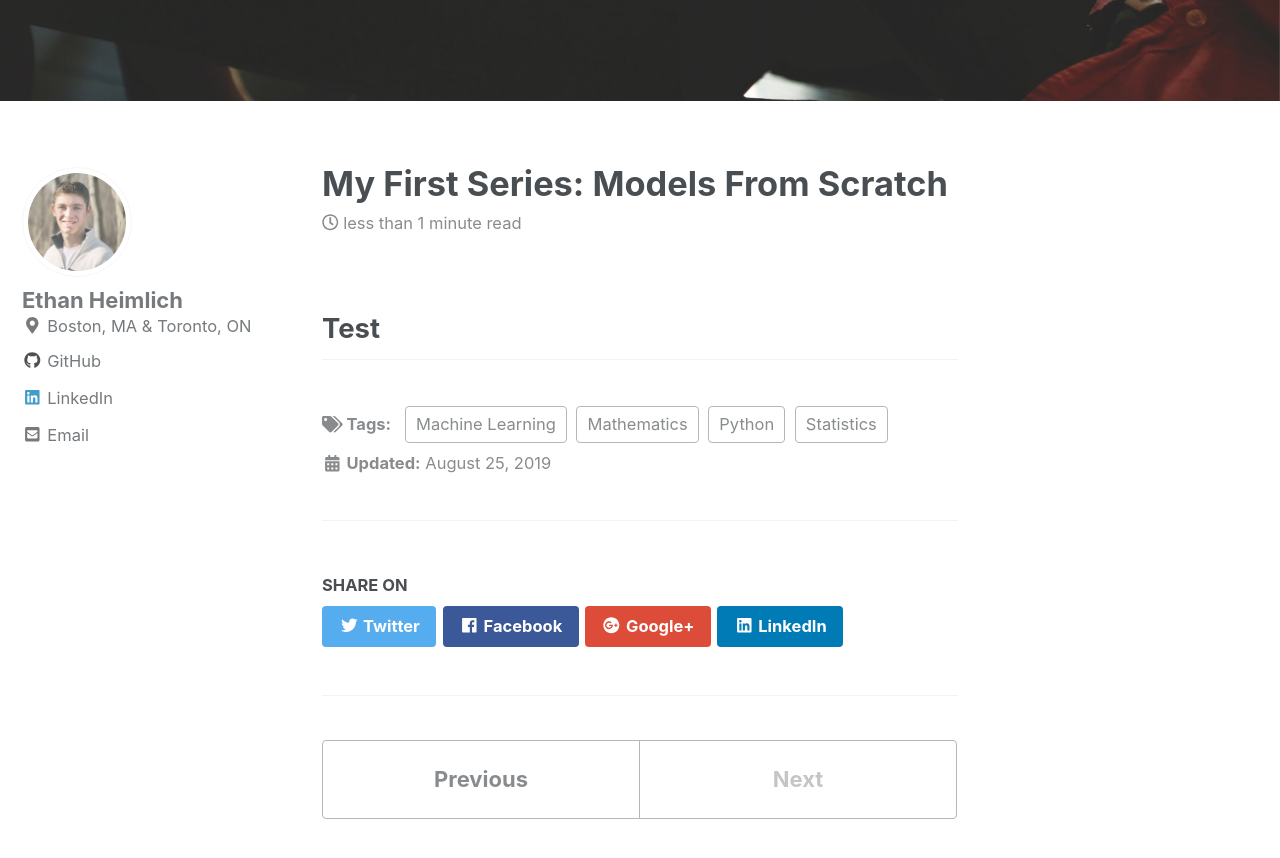
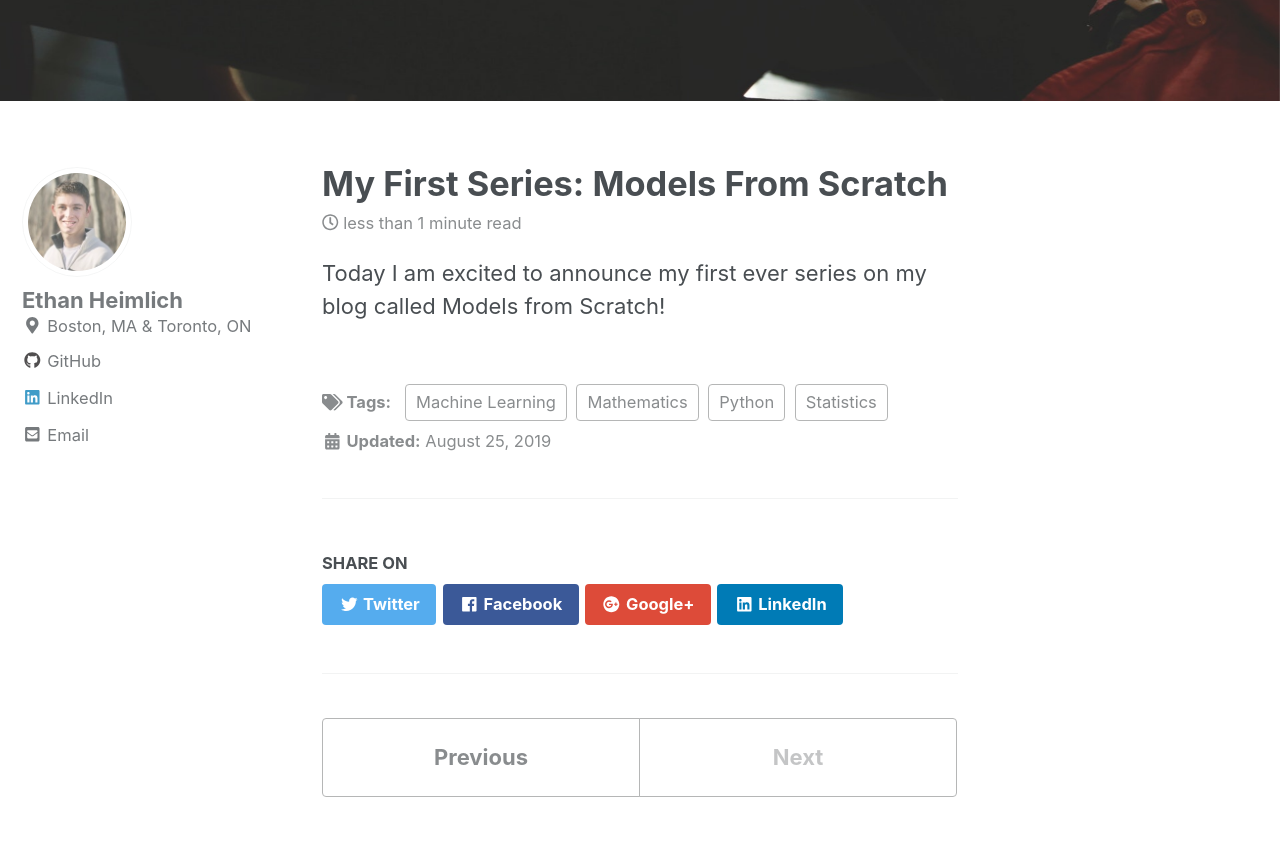
Before and after one commit to eheimlich/eheimlich.github.io, a Jekyll site: the page built from _posts/2019-08-25-models-from-scratch.md, in a window 1280 px wide and 900 px high, scrolled down 841 px. Shown: the top 858 px of the window. Built offline with Jekyll 4.4.1, drawn with Linux system fonts in a browser that asks for light colours; cached includes are drawn as plain includes; nearby versions of some CDN libraries.

Commit message:
Added first paragrpah to blog post

```diff
--- a/_posts/2019-08-25-models-from-scratch.md
+++ b/_posts/2019-08-25-models-from-scratch.md
@@ -8,4 +8,5 @@ header:
   image: "/images/conference.jpg"
 ---
 
-## Test
+Today I am excited to announce my first ever series on my blog called Models from
+Scratch!
```
